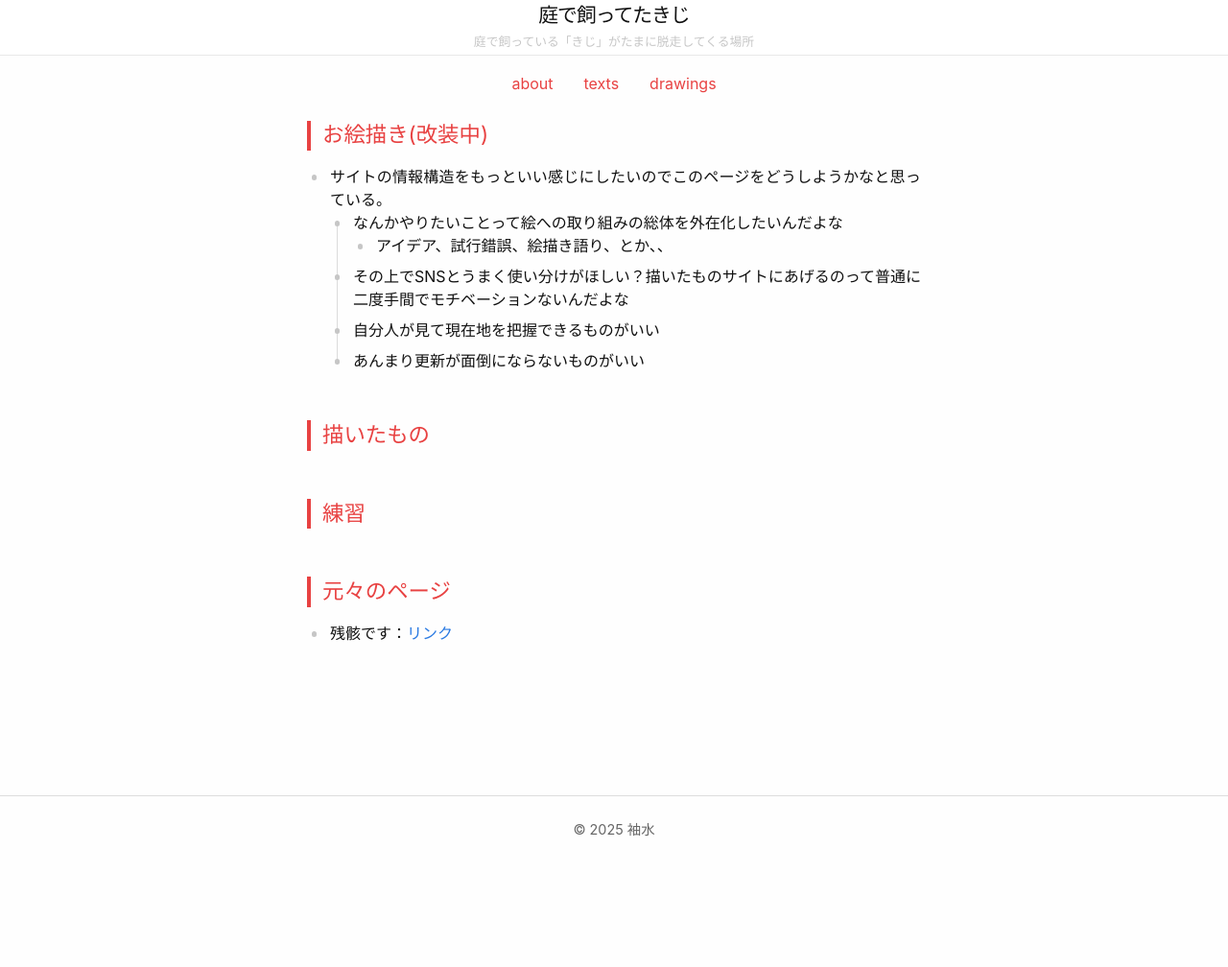
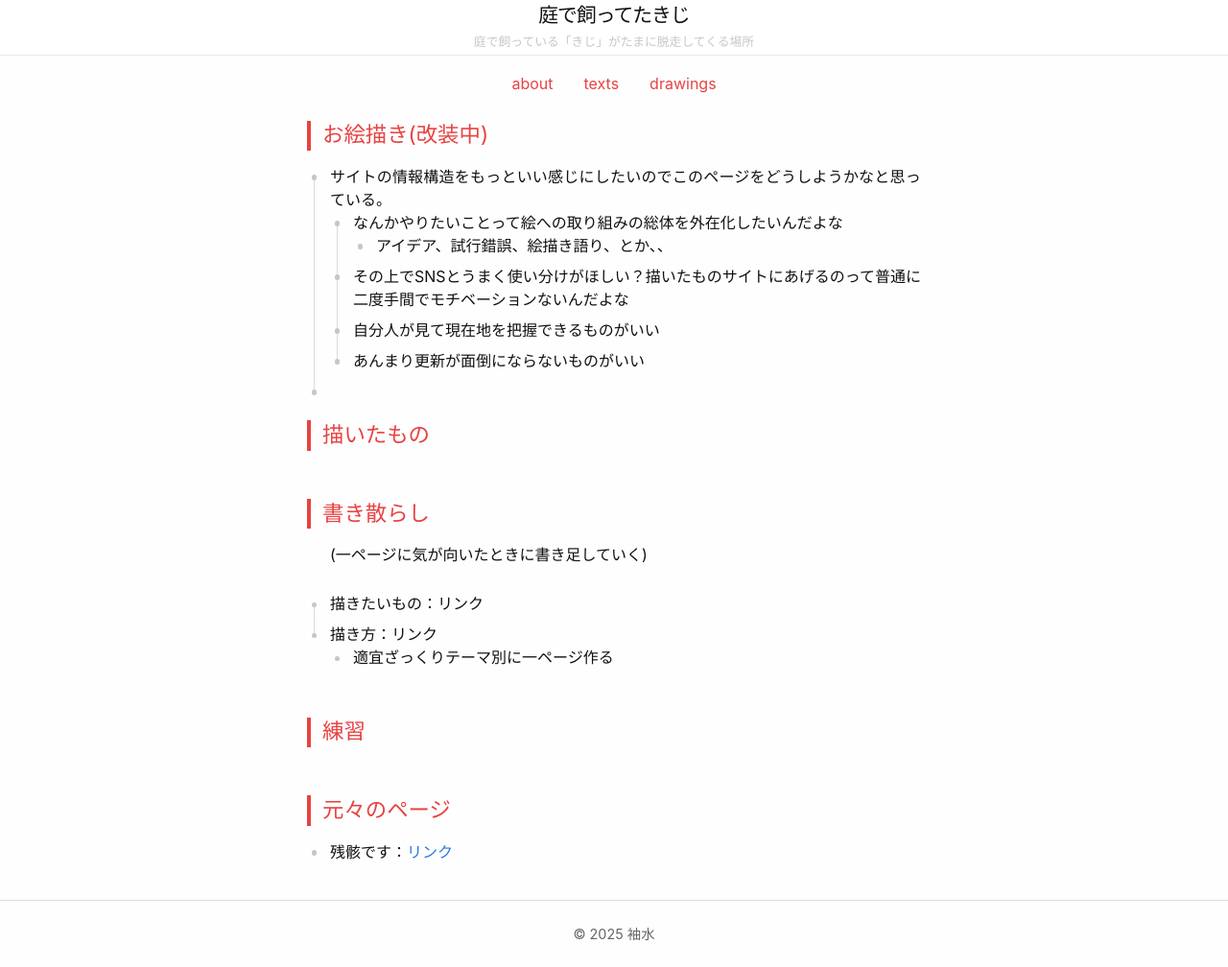
Before and after one commit to njargon/njargon.github.io, a Jekyll site: the page built from drawings.md, in a window 1280 px wide. Shown: the whole page at 96% size. Built offline with Jekyll 4.4.1, drawn with Linux system fonts in a browser that asks for light colours; before the commit the page ends 900 px from its top, so only the background shows below that.

Commit message:
vault backup: 2025-08-27 17:13:52

```diff
--- a/drawings.md
+++ b/drawings.md
@@ -18,8 +18,16 @@ permalink: /drawings/
 	- その上でSNSとうまく使い分けがほしい？描いたものサイトにあげるのって普通に二度手間でモチベーションないんだよな
 	- 自分人が見て現在地を把握できるものがいい
 	- あんまり更新が面倒にならないものがいい
+-
 
 ## 描いたもの
+
+## 書き散らし
+(一ページに気が向いたときに書き足していく)
+- 描きたいもの：リンク
+- 描き方：リンク
+	- 適宜ざっくりテーマ別に一ページ作る
+
 
 ## 練習
 
```
